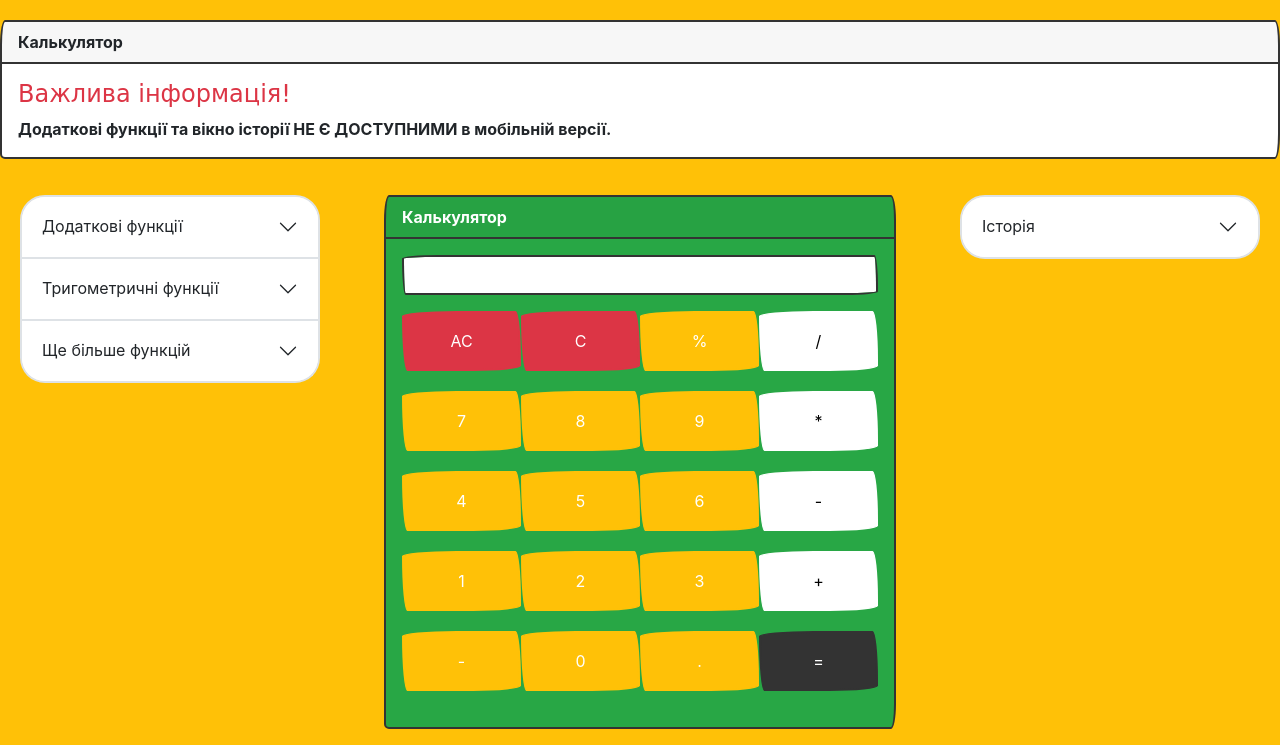
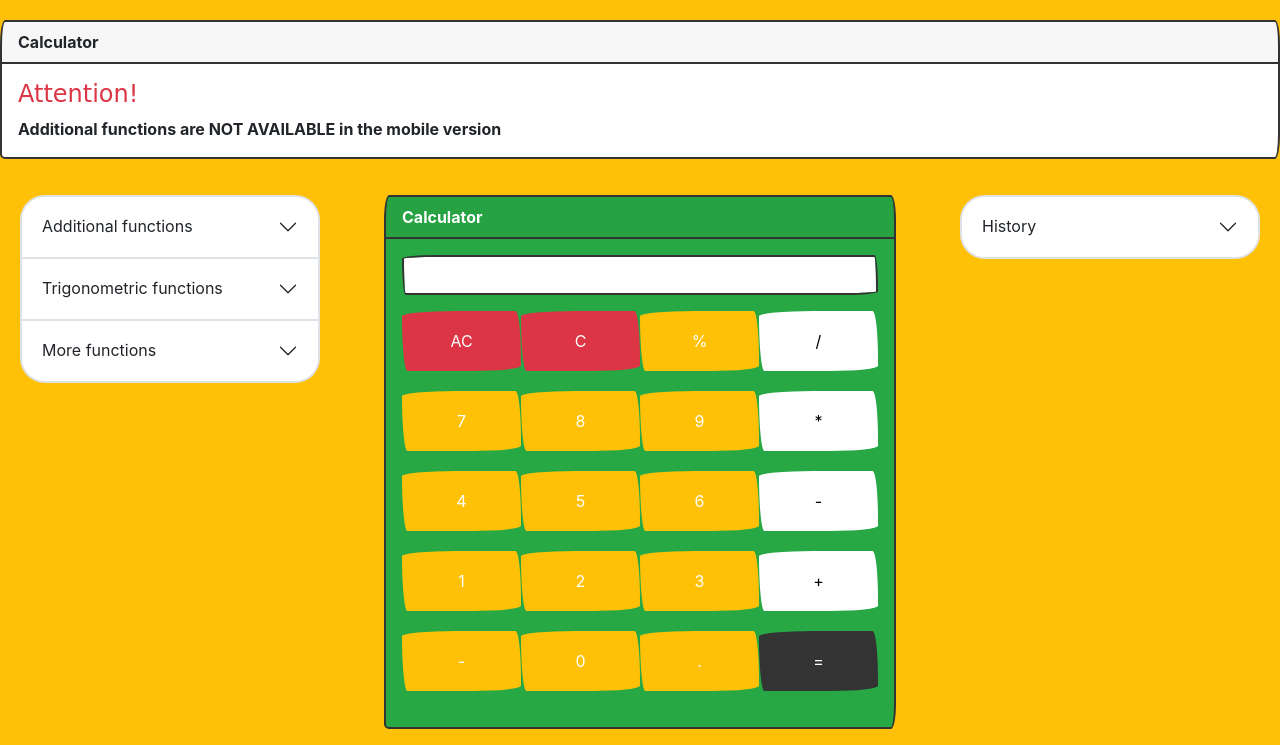
Before and after one commit to KatePril/Calculator, a plain HTML site: page index.html in a window 1280 px wide. Shown: the part 60-805 px from the top of the page. Drawn offline with Linux system fonts and the light colour scheme; a web font is replaced by a local one.

Commit message:
This project was translated from Ukrainian to English

```diff
--- a/index.html
+++ b/index.html
@@ -53,10 +53,10 @@
   <main>
     <section id="first">
         <div class="card border-primary mb-3" style="width: 80rem;">
-            <div class="card-header">Калькулятор</div>
+            <div class="card-header">Calculator</div>
             <div class="card-body">
-              <h4 class="card-title text-danger">Важлива інформація!</h4>
-              <p class="card-text">Додаткові функції та вікно історії НЕ Є ДОСТУПНИМИ в мобільній версії.</p>
+              <h4 class="card-title text-danger">Attention!</h4>
+              <p class="card-text">Additional functions are NOT AVAILABLE in the mobile version</p>
             </div>
         </div>
     </section>
@@ -66,7 +66,7 @@
             <div class="accordion-item">
               <h2 class="accordion-header" id="headingOne">
                 <button class="accordion-button collapsed" type="button" data-bs-toggle="collapse" data-bs-target="#collapseOne" aria-expanded="false" aria-controls="collapseOne">
-                  Додаткові функції
+                  Additional functions
                 </button>
               </h2>
               <div id="collapseOne" class="accordion-collapse collapse" aria-labelledby="headingOne" data-bs-parent="#accordionExample" style="">
@@ -89,7 +89,7 @@
             <div class="accordion-item">
               <h2 class="accordion-header" id="headingTwo">
                 <button class="accordion-button collapsed" type="button" data-bs-toggle="collapse" data-bs-target="#collapseTwo" aria-expanded="false" aria-controls="collapseTwo">
-                  Тригометричні функції
+                  Trigonometric functions
                 </button>
               </h2>
               <div id="collapseTwo" class="accordion-collapse collapse" aria-labelledby="headingTwo" data-bs-parent="#accordionExample" style="">
@@ -108,7 +108,7 @@
             <div class="accordion-item">
               <h2 class="accordion-header" id="headingThree">
                 <button class="accordion-button collapsed" type="button" data-bs-toggle="collapse" data-bs-target="#collapseThree" aria-expanded="false" aria-controls="collapseThree">
-                  Ще більше функцій
+                  More functions
                 </button>
               </h2>
               <div id="collapseThree" class="accordion-collapse collapse" aria-labelledby="headingThree" data-bs-parent="#accordionExample">
@@ -128,7 +128,7 @@
         </aside>
         <article style="height: 550px;">
             <div class="card text-white bg-success mb-3" id="body">
-                <div class="card-header">Калькулятор</div>
+                <div class="card-header">Calculator</div>
                 <div class="card-body">
                     <input type="text" class="form-control" id="input">
                     <div class="forBtns">
@@ -171,7 +171,7 @@
             <div class="accordion-item">
               <h2 class="accordion-header" id="headingяFour">
                 <button class="accordion-button collapsed" type="button" data-bs-toggle="collapse" data-bs-target="#collapseFour" aria-expanded="false" aria-controls="collapseOne">
-                  Історія
+                  History
                 </button>
               </h2>
               <div id="collapseFour" class="accordion-collapse collapse" aria-labelledby="headingFour" data-bs-parent="#accordionExample" style="">
```
